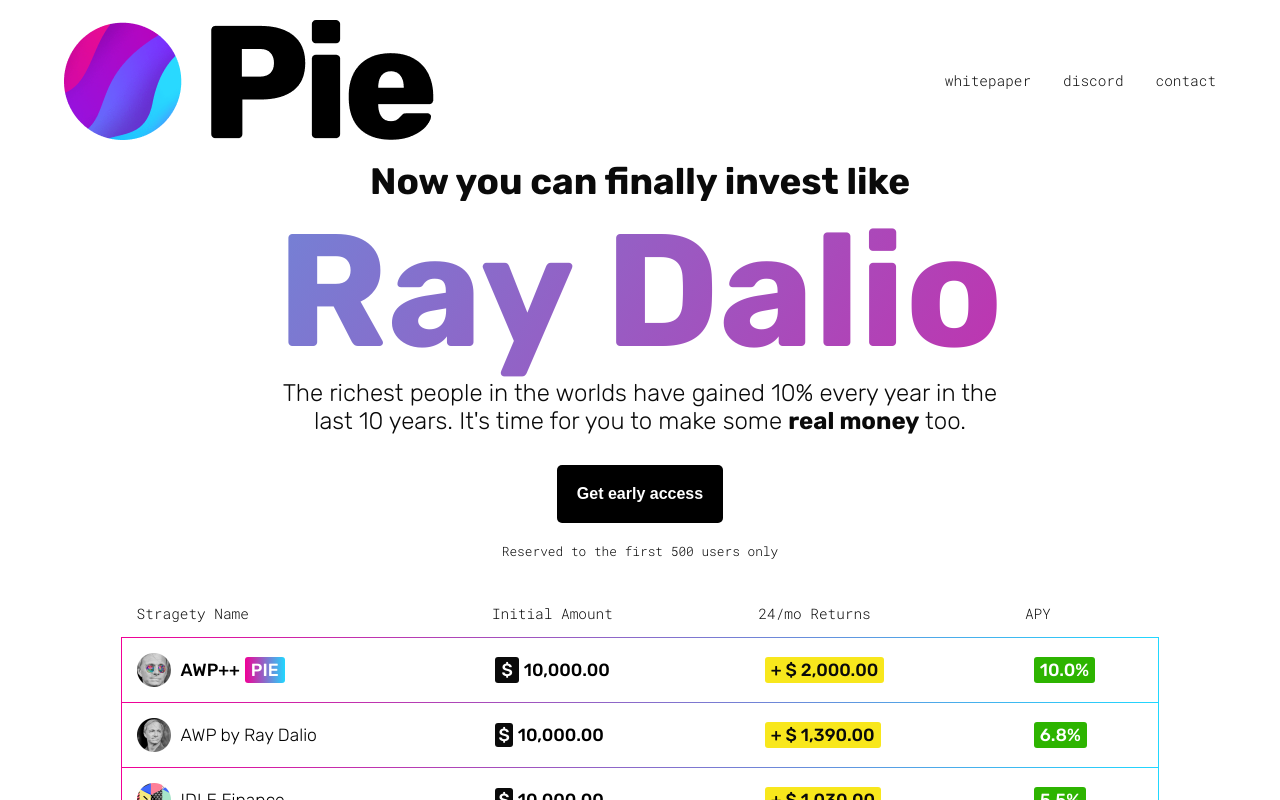
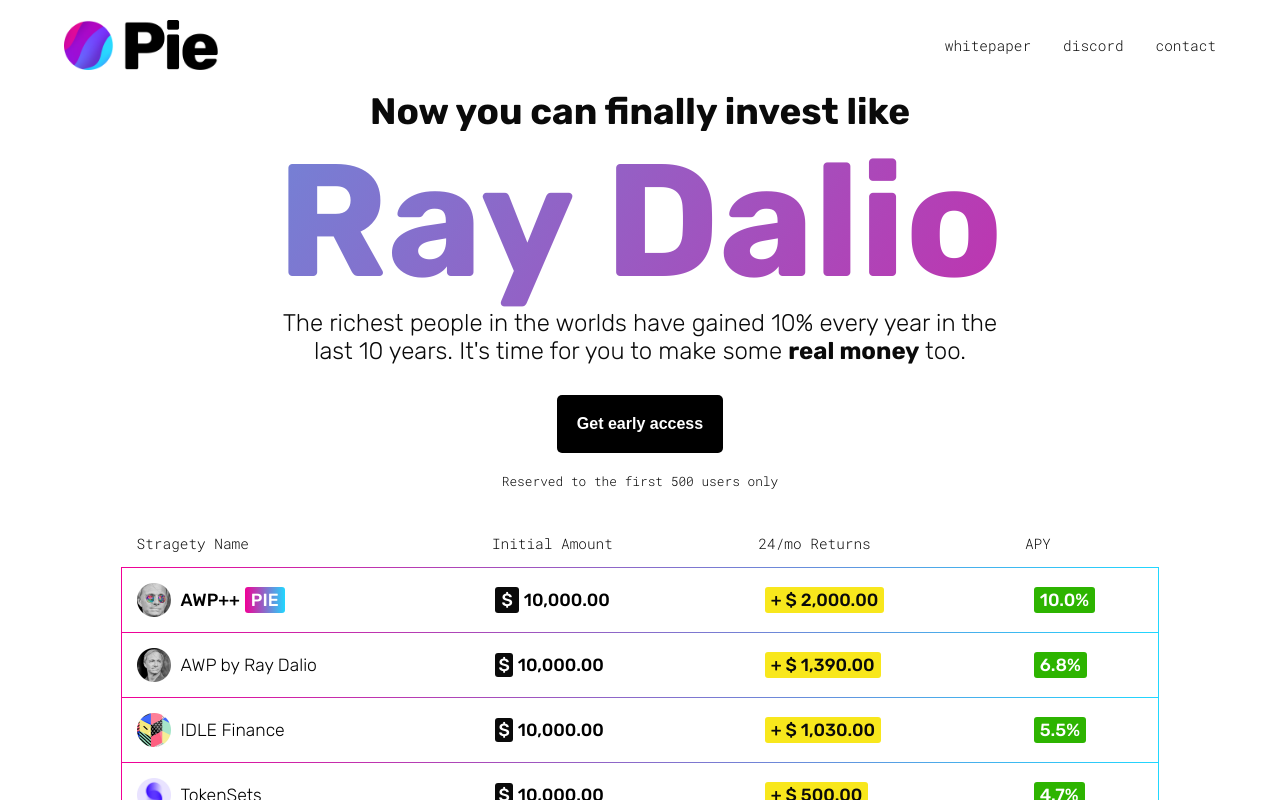
Before and after one commit to pie-dao/frontend, a React (Create React App) app: page / in a window 1280 px wide. Shown: the top 800 px of the page. Built offline with nearby package versions, Linux system fonts and the light colour scheme.

Commit message:
logo height desktop and text anti aliasing

```diff
--- a/src/Components/Hero.js
+++ b/src/Components/Hero.js
@@ -43,6 +43,8 @@
 -webkit-text-fill-color: transparent;
 line-height: 11rem;
 animation: flow 7s ease-in-out infinite;
+-webkit-font-smoothing: antialiased;
+-moz-osx-font-smoothing: grayscale;
 
 @keyframes flow {
   0% {
--- a/src/Components/Logo.js
+++ b/src/Components/Logo.js
@@ -3,6 +3,7 @@
 import logo from '../logo.png';
 
 const LogoContainer = styled.img`
+    height: 50px;
 
   @media (max-width: 768px) {
     height: 30px;
```
